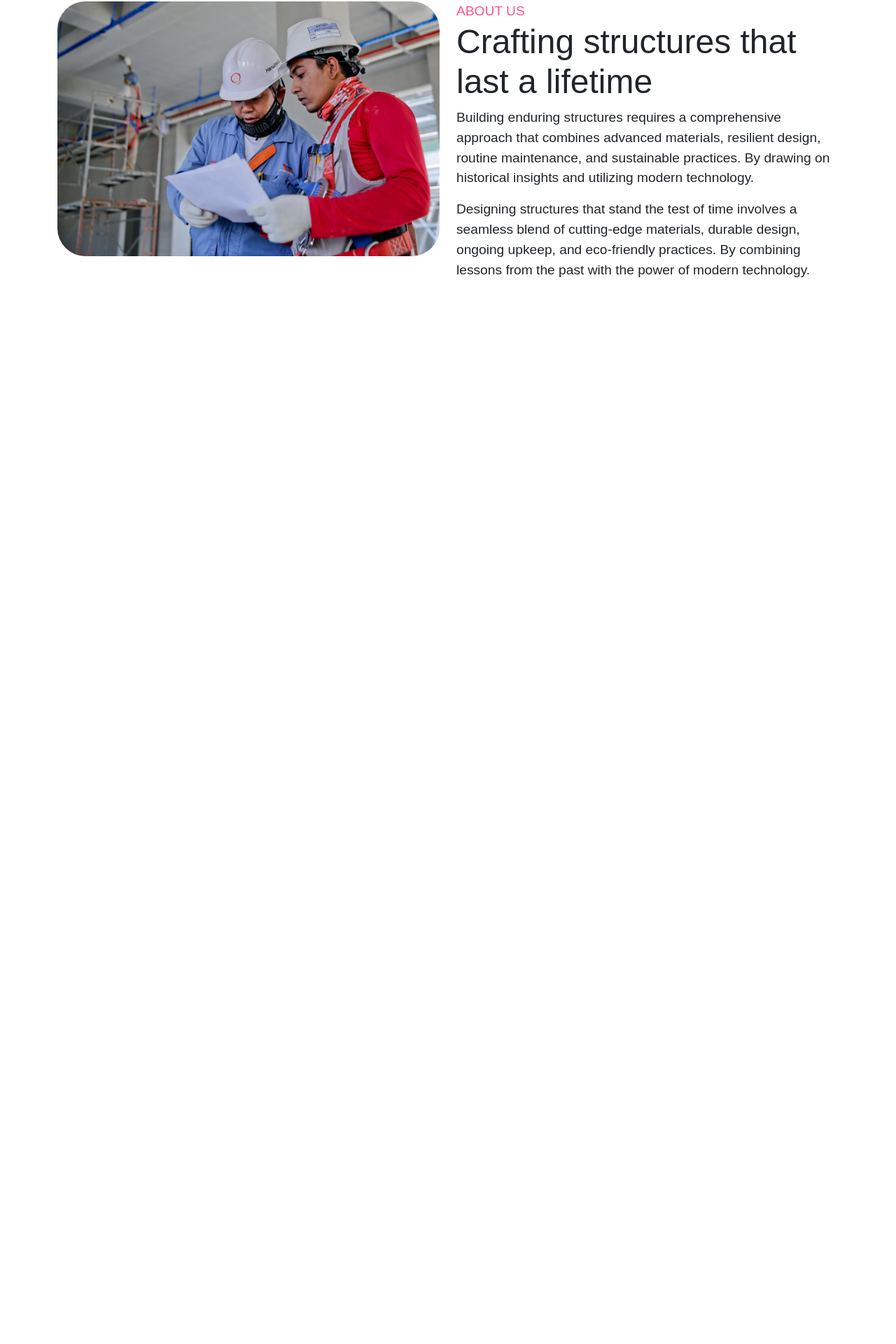
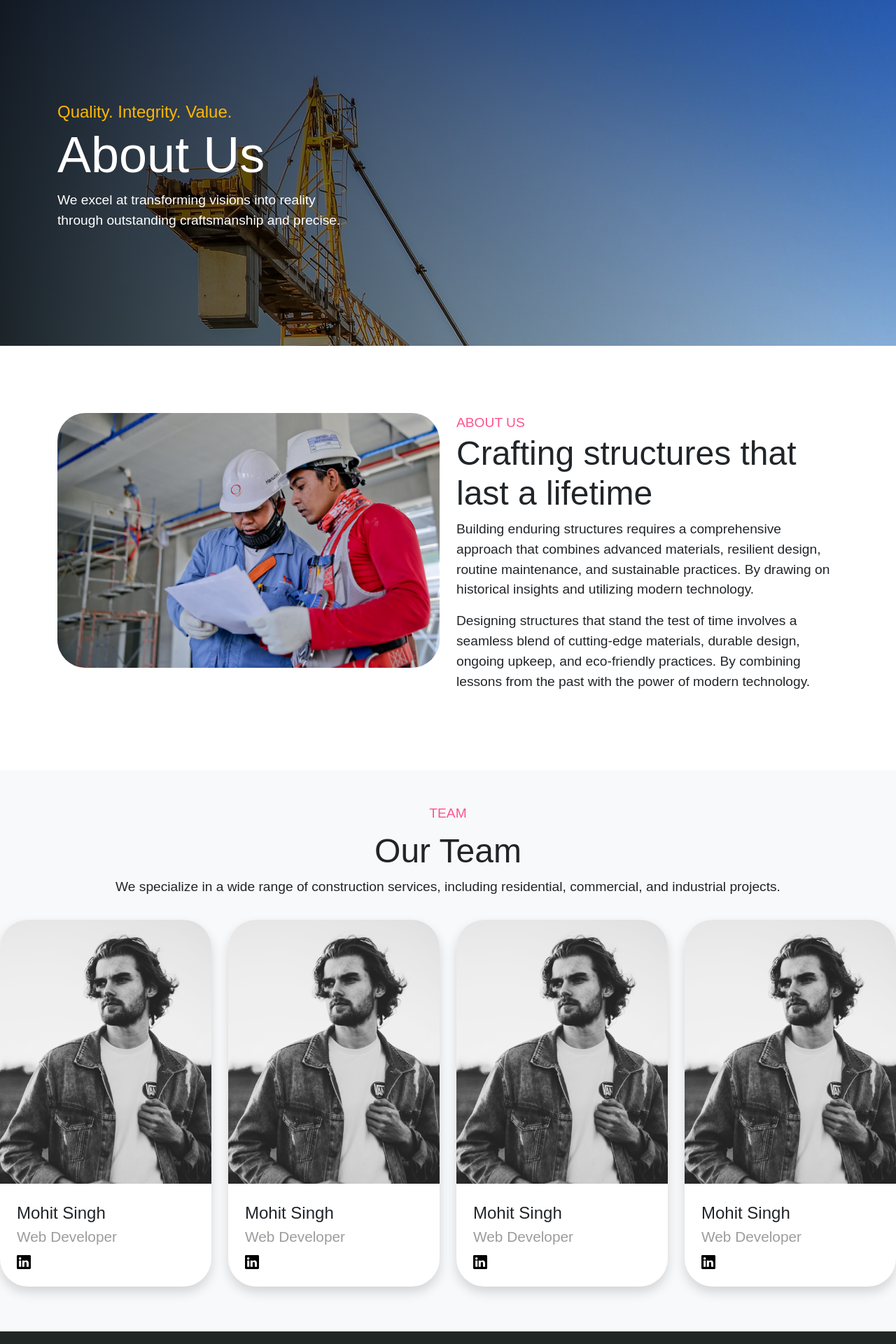
Before and after one commit to ChiththajaGalabodage/Constructions-Web-App, a React (Vite) app in the folder frontend/: page /about in a window 1280 px wide. Shown: the part 94-2014 px from the top of the page at 70% size. Before the commit the page ends 800 px from the top, so only its background shows below. Built offline with nearby package versions, Linux system fonts and the light colour scheme.

Commit message:
About Page

```diff
--- a/frontend/src/assets/css/style.scss
+++ b/frontend/src/assets/css/style.scss
@@ -275,3 +275,45 @@ footer {
     }
   }
 }
+
+.section-7 {
+  .hero {
+    min-height: 620px;
+    color: white;
+    background-image: url("../images/hero.jpg");
+    background: linear-gradient(to right, rgba(0, 0, 0, 0.8), rgba(0, 0, 0, 0)),
+      url("../images/hero.jpg");
+    min-height: 500px;
+
+    // color: $text-white;
+
+    span {
+      color: $secondary-color;
+      font-size: 1.5em;
+      font-weight: 500;
+    }
+  }
+}
+
+.section-8 {
+  .card {
+    border-radius: 40px;
+    img {
+      border-top-left-radius: 40px;
+      border-top-right-radius: 40px;
+    }
+    .card-body {
+      a.title {
+        font-size: 1.4em;
+      }
+      .card-title {
+        font-size: 1.5em;
+        font-weight: 500;
+      }
+      .card-sub-title {
+        font-size: 1.3em;
+        color: $light-background;
+      }
+    }
+  }
+}
--- /dev/null
+++ b/frontend/src/components/common/About.jsx
@@ -0,0 +1,37 @@
+import React from "react";
+import AboutImg from "../../assets/images/about-us.jpg";
+
+const About = () => {
+  return (
+    <>
+      <section className="section-2 py-5">
+        <div className="container py-5">
+          <div className="row">
+            <div className="col-md-6">
+              <img src={AboutImg} className="w-100" />
+            </div>
+            <div className="col-md-6">
+              <span>About us</span>
+              <h2>Crafting structures that last a lifetime</h2>
+              <p>
+                Building enduring structures requires a comprehensive approach
+                that combines advanced materials, resilient design, routine
+                maintenance, and sustainable practices. By drawing on historical
+                insights and utilizing modern technology.
+              </p>
+
+              <p>
+                Designing structures that stand the test of time involves a
+                seamless blend of cutting-edge materials, durable design,
+                ongoing upkeep, and eco-friendly practices. By combining lessons
+                from the past with the power of modern technology.
+              </p>
+            </div>
+          </div>
+        </div>
+      </section>
+    </>
+  );
+};
+
+export default About;
--- a/frontend/src/components/frontend/About.jsx
+++ b/frontend/src/components/frontend/About.jsx
@@ -1,34 +1,141 @@
 import React from "react";
-import AboutImg from "../../assets/images/about-us.jpg";
+import Header from "../common/Header";
+import Footer from "../common/Footer";
+import { default as AboutNew } from "../common/About";
+import MemberImg from "../../assets/images/team1.jpg";
 
 const About = () => {
   return (
-    <section className="section-2 py-5">
-      <div className="container py-5">
-        <div className="row">
-          <div className="col-md-6">
-            <img src={AboutImg} className="w-100" />
+    <>
+      <Header />
+      <main>
+        <section className="section-7">
+          <div className="hero d-flex align-items-center">
+            <div className="container">
+              <div className="text-left">
+                <span>Quality. Integrity. Value.</span>
+                <h1>About Us</h1>
+                <p>
+                  We excel at transforming visions into reality <br />
+                  through outstanding craftsmanship and precise.
+                </p>
+              </div>
+            </div>
           </div>
-          <div className="col-md-6">
-            <span>About us</span>
-            <h2>Crafting structures that last a lifetime</h2>
-            <p>
-              Building enduring structures requires a comprehensive approach
-              that combines advanced materials, resilient design, routine
-              maintenance, and sustainable practices. By drawing on historical
-              insights and utilizing modern technology.
-            </p>
+        </section>
+        <AboutNew />
 
-            <p>
-              Designing structures that stand the test of time involves a
-              seamless blend of cutting-edge materials, durable design, ongoing
-              upkeep, and eco-friendly practices. By combining lessons from the
-              past with the power of modern technology.
-            </p>
+        {/* our team*/}
+
+        <section className="section-8 bg-light py-5">
+          <div className="container">
+            <div className="section-header text-center">
+              <span>Team</span>
+              <h2>Our Team</h2>
+              <p>
+                We specialize in a wide range of construction services,
+                including residential, commercial, and industrial projects.
+              </p>
+            </div>
           </div>
-        </div>
-      </div>
-    </section>
+          <div className="row pt-3">
+            <div className="col-md-6 col-lg-3 mb-3">
+              <div className="card shadow border-0">
+                <div className="card-img-top">
+                  <img src={MemberImg} alt="" className="w-100" />
+                </div>
+                <div className="card-body p-4">
+                  <div className="card-title pb-0 mb-0">Mohit Singh</div>
+                  <div className="card-sub-title mb-2">Web Developer</div>
+                  <a href="#">
+                    <svg
+                      xmlns="http://www.w3.org/2000/svg"
+                      width="20"
+                      height="20"
+                      fill="currentColor"
+                      className="bi bi-linkedin"
+                      viewBox="0 0 16 16"
+                    >
+                      <path d="M0 1.146C0 .513.526 0 1.175 0h13.65C15.474 0 16 .513 16 1.146v13.708c0 .633-.526 1.146-1.175 1.146H1.175C.526 16 0 15.487 0 14.854zm4.943 12.248V6.169H2.542v7.225zm-1.2-8.212c.837 0 1.358-.554 1.358-1.248-.015-.709-.52-1.248-1.342-1.248S2.4 3.226 2.4 3.934c0 .694.521 1.248 1.327 1.248zm4.908 8.212V9.359c0-.216.016-.432.08-.586.173-.431.568-.878 1.232-.878.869 0 1.216.662 1.216 1.634v3.865h2.401V9.25c0-2.22-1.184-3.252-2.764-3.252-1.274 0-1.845.7-2.165 1.193v.025h-.016l.016-.025V6.169h-2.4c.03.678 0 7.225 0 7.225z" />
+                    </svg>
+                  </a>
+                </div>
+              </div>
+            </div>
+            <div className="col-md-6 col-lg-3 mb-3">
+              <div className="card shadow border-0">
+                <div className="card-img-top">
+                  <img src={MemberImg} alt="" className="w-100" />
+                </div>
+                <div className="card-body p-4">
+                  <div className="card-title pb-0 mb-0">Mohit Singh</div>
+                  <div className="card-sub-title mb-2">Web Developer</div>
+                  <a href="#">
+                    <svg
+                      xmlns="http://www.w3.org/2000/svg"
+                      width="20"
+                      height="20"
+                      fill="currentColor"
+                      className="bi bi-linkedin"
+                      viewBox="0 0 16 16"
+                    >
+                      <path d="M0 1.146C0 .513.526 0 1.175 0h13.65C15.474 0 16 .513 16 1.146v13.708c0 .633-.526 1.146-1.175 1.146H1.175C.526 16 0 15.487 0 14.854zm4.943 12.248V6.169H2.542v7.225zm-1.2-8.212c.837 0 1.358-.554 1.358-1.248-.015-.709-.52-1.248-1.342-1.248S2.4 3.226 2.4 3.934c0 .694.521 1.248 1.327 1.248zm4.908 8.212V9.359c0-.216.016-.432.08-.586.173-.431.568-.878 1.232-.878.869 0 1.216.662 1.216 1.634v3.865h2.401V9.25c0-2.22-1.184-3.252-2.764-3.252-1.274 0-1.845.7-2.165 1.193v.025h-.016l.016-.025V6.169h-2.4c.03.678 0 7.225 0 7.225z" />
+                    </svg>
+                  </a>
+                </div>
+              </div>
+            </div>
+            <div className="col-md-6 col-lg-3 mb-3">
+              <div className="card shadow border-0">
+                <div className="card-img-top">
+                  <img src={MemberImg} alt="" className="w-100" />
+                </div>
+                <div className="card-body p-4">
+                  <div className="card-title pb-0 mb-0">Mohit Singh</div>
+                  <div className="card-sub-title mb-2">Web Developer</div>
+                  <a href="#">
+                    <svg
+                      xmlns="http://www.w3.org/2000/svg"
+                      width="20"
+                      height="20"
+                      fill="currentColor"
+                      className="bi bi-linkedin"
+                      viewBox="0 0 16 16"
+                    >
+                      <path d="M0 1.146C0 .513.526 0 1.175 0h13.65C15.474 0 16 .513 16 1.146v13.708c0 .633-.526 1.146-1.175 1.146H1.175C.526 16 0 15.487 0 14.854zm4.943 12.248V6.169H2.542v7.225zm-1.2-8.212c.837 0 1.358-.554 1.358-1.248-.015-.709-.52-1.248-1.342-1.248S2.4 3.226 2.4 3.934c0 .694.521 1.248 1.327 1.248zm4.908 8.212V9.359c0-.216.016-.432.08-.586.173-.431.568-.878 1.232-.878.869 0 1.216.662 1.216 1.634v3.865h2.401V9.25c0-2.22-1.184-3.252-2.764-3.252-1.274 0-1.845.7-2.165 1.193v.025h-.016l.016-.025V6.169h-2.4c.03.678 0 7.225 0 7.225z" />
+                    </svg>
+                  </a>
+                </div>
+              </div>
+            </div>
+            <div className="col-md-3 mb-3">
+              <div className="card shadow border-0">
+                <div className="card-img-top">
+                  <img src={MemberImg} alt="" className="w-100" />
+                </div>
+                <div className="card-body p-4">
+                  <div className="card-title pb-0 mb-0">Mohit Singh</div>
+                  <div className="card-sub-title mb-2">Web Developer</div>
+                  <a href="#">
+                    <svg
+                      xmlns="http://www.w3.org/2000/svg"
+                      width="20"
+                      height="20"
+                      fill="currentColor"
+                      className="bi bi-linkedin"
+                      viewBox="0 0 16 16"
+                    >
+                      <path d="M0 1.146C0 .513.526 0 1.175 0h13.65C15.474 0 16 .513 16 1.146v13.708c0 .633-.526 1.146-1.175 1.146H1.175C.526 16 0 15.487 0 14.854zm4.943 12.248V6.169H2.542v7.225zm-1.2-8.212c.837 0 1.358-.554 1.358-1.248-.015-.709-.52-1.248-1.342-1.248S2.4 3.226 2.4 3.934c0 .694.521 1.248 1.327 1.248zm4.908 8.212V9.359c0-.216.016-.432.08-.586.173-.431.568-.878 1.232-.878.869 0 1.216.662 1.216 1.634v3.865h2.401V9.25c0-2.22-1.184-3.252-2.764-3.252-1.274 0-1.845.7-2.165 1.193v.025h-.016l.016-.025V6.169h-2.4c.03.678 0 7.225 0 7.225z" />
+                    </svg>
+                  </a>
+                </div>
+              </div>
+            </div>
+          </div>
+        </section>
+      </main>
+      <Footer />
+    </>
   );
 };
 
--- a/frontend/src/components/frontend/Home.jsx
+++ b/frontend/src/components/frontend/Home.jsx
@@ -3,7 +3,7 @@ import React from "react";
 //import AboutImg from "../../assets/images/about-us.jpg";
 import Header from "../common/Header";
 import Footer from "../common/Footer";
-import About from "./About";
+import About from "../common/About";
 import ServiceImg from "../../assets/images/construction1.jpg";
 import ConstrutionImg from "../../assets/images/construction2.jpg";
 import BlogImg from "../../assets/images/construction3.jpg";
```
Also changed, not shown: frontend/src/assets/images/team1.jpg (renamed from frontend/src/assets/images/pexels-sindre-fs-1040880.jpg).
